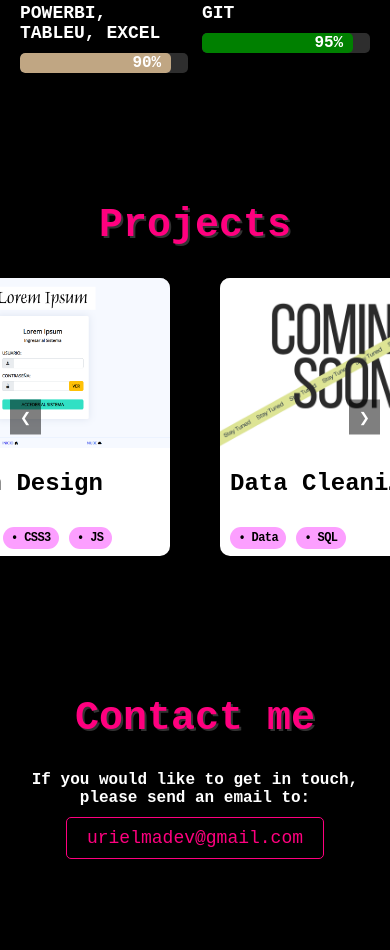
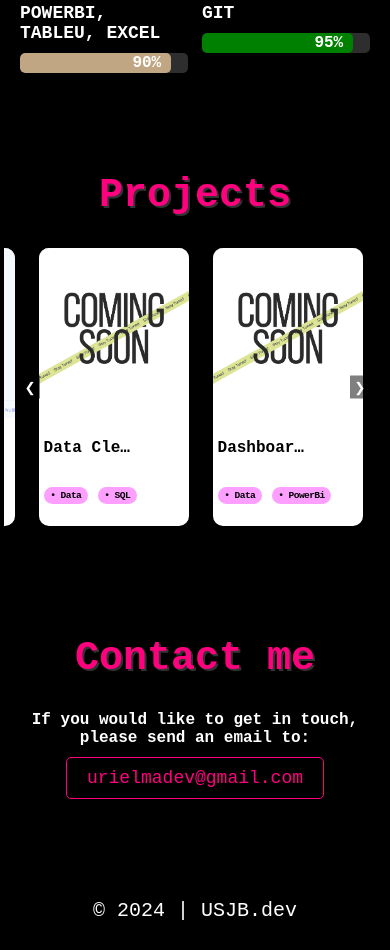
Before and after one commit to Urielmajb/usjbdev.github.io, a plain HTML site: page portafolio.html in a window 390 px wide. Shown: the part 1263-2213 px from the top of the page. Drawn offline with Linux system fonts and the light colour scheme.

Commit message:
Mejoras, se compuso lo responsive

```diff
--- a/css/style.css
+++ b/css/style.css
@@ -460,12 +460,12 @@ header {
 
 /* Projects Section */
 .projects {
-  padding: 50px 0;
-  background-color: #000000;
+  padding: 50px 2%;
+  background-color: #000;
 }
 
 .section-title {
-  color: white;
+  color: #fff;
   text-align: center;
   margin-bottom: 20px;
 }
@@ -481,54 +481,46 @@ header {
 .projects-container {
   display: flex;
   transition: transform 0.5s ease;
-  gap: 30px; /* Aumenta el espacio entre las tarjetas */
+  gap: 1.875em; /* Espacio entre tarjetas */
 }
 
 .article-wrapper {
-  width: 250px;
+  flex: 0 0 250px;
   border-radius: 10px;
-  overflow: hidden; /* Asegura que el contenido no sobresalga */
+  overflow: hidden;
   cursor: pointer;
-  background-color: white;
-  -webkit-transition: 0.15s all ease-in-out;
-  transition: 0.15s all ease-in-out;
-  margin: 0 10px; /* Espacio horizontal entre tarjetas */
+  background-color: #fff;
+  transition: transform 0.15s ease-in-out, box-shadow 0.15s ease-in-out;
+  margin: 0 0.625em; /* Espacio horizontal entre tarjetas */
 }
 
 .article-wrapper:hover {
-  -webkit-box-shadow: 10px 10px 0 #ff62b4, 20px 20px 0 #ff007f;
   box-shadow: 10px 10px 0 #ff62b4, 20px 20px 0 #ff007f;
-  border-color: #ff62b4;
-  -webkit-transform: translate(-20px, -20px);
-  -ms-transform: translate(-20px, -20px);
   transform: translate(-20px, -20px);
 }
 
 .article-wrapper:active {
-  -webkit-box-shadow: none;
   box-shadow: none;
-  -webkit-transform: translate(0, 0);
-  -ms-transform: translate(0, 0);
   transform: translate(0, 0);
 }
 
 .container-project {
   width: 100%;
   height: 170px;
-  background: gray;
+  background: #888; /* Cambio a un gris más claro para contraste */
 }
 
 .container-project img {
   width: 100%;
   height: 100%;
-  object-fit: cover; /* Asegura que la imagen cubra el área sin distorsión */
+  object-fit: cover;
 }
 
 .project-info {
-  padding: 10px;
+  padding: 0.625em;
   display: flex;
   flex-direction: column;
-  gap: 20px;
+  gap: 1.25em;
 }
 
 .project-title {
@@ -538,7 +530,7 @@ header {
   overflow: hidden;
   text-overflow: ellipsis;
   white-space: nowrap;
-  color: black;
+  color: #000;
 }
 
 .flex-pr {
@@ -549,11 +541,11 @@ header {
 
 .project-type {
   background: #fc9fff;
-  color: black;
+  color: #000;
   font-weight: bold;
   padding: 0.3em 0.7em;
   border-radius: 15px;
-  font-size: 12px;
+  font-size: 0.75em;
   letter-spacing: -0.6px;
 }
 
@@ -561,9 +553,8 @@ header {
   border-radius: 50%;
   width: 50px;
   height: 50px;
-  padding: 9px;
-  -webkit-transition: all 0.3s ease;
-  transition: all 0.3s ease;
+  padding: 0.5625em;
+  transition: transform 0.3s ease;
 }
 
 .slider-nav {
@@ -571,19 +562,84 @@ header {
   top: 50%;
   transform: translateY(-50%);
   background-color: rgba(0, 0, 0, 0.5);
-  color: white;
+  color: #fff;
   border: none;
-  padding: 10px;
+  padding: 0.625em;
   cursor: pointer;
   z-index: 100;
 }
 
 .prev {
-  left: 10px;
+  left: 1.25em;
 }
 
 .next {
-  right: 10px;
+  right: 1.25em;
+}
+
+/* Responsive Styles */
+@media (max-width: 768px) {
+  .projects {
+    padding: 30px 1.5%;
+  }
+
+  .projects-container {
+    gap: 1.5em;
+  }
+
+  .article-wrapper {
+    flex: 0 0 200px;
+    margin: 0 0.5em;
+  }
+
+  .project-info {
+    padding: 0.5em;
+    gap: 1em;
+  }
+
+  .project-title {
+    font-size: 1.25em;
+  }
+
+  .project-type {
+    font-size: 0.7em;
+  }
+
+  .slider-nav {
+    padding: 0.5em;
+  }
+}
+
+@media (max-width: 480px) {
+  .projects {
+    padding: 20px 1%;
+  }
+
+  .projects-container {
+    gap: 1em;
+  }
+
+  .article-wrapper {
+    flex: 0 0 150px;
+    margin: 0 0.25em;
+  }
+
+  .project-info {
+    padding: 0.3em;
+    gap: 0.75em;
+  }
+
+  .project-title {
+    font-size: 1em;
+  }
+
+  .project-type {
+    font-size: 0.6em;
+  }
+
+  .slider-nav {
+    padding: 0.3em;
+  }
 }
 
 
--- a/js/script.js
+++ b/js/script.js
@@ -51,7 +51,6 @@ document.addEventListener("DOMContentLoaded", function () {
         });
     });
     observer.observe(aboutSection);
-
    // Funcionalidad del slider
    const prevButton = document.querySelector('.slider-nav.prev');
    const nextButton = document.querySelector('.slider-nav.next');
@@ -78,4 +77,6 @@ document.addEventListener("DOMContentLoaded", function () {
            updateSlider();
        }
    });
+
+
 });
--- a/portafolio.html
+++ b/portafolio.html
@@ -174,31 +174,7 @@
                     </div>
                 </div>
             </article>
-            <!-- Más proyectos -->
-              <!-- Agrega más proyectos aquí siguiendo el mismo formato -->
-            <article class="article-wrapper">
-                <div class="container-project">
-                    <a href="https://github.com/Urielmajb/DisenioLogin_Bootstrap" target="_blank">
-                        <img src="assets/img/DisenioLogin.png" alt="Proyecto 2">
-                    </a>
-                </div>
-                <div class="project-info">
-                    <div class="flex-pr">
-                        <div class="project-title">Login Design</div>
-                        <div class="project-hover">
-                            <svg xmlns="http://www.w3.org/2000/svg" width="2em" height="2em" viewBox="0 0 24 24" stroke-width="2" fill="none" stroke="currentColor">
-                                <line y2="12" x2="19" y1="12" x1="5"></line>
-                                <polyline points="12 5 19 12 12 19"></polyline>
-                            </svg>
-                        </div>
-                    </div>
-                    <div class="types">
-                        <span class="project-type">• HTML5</span>
-                        <span class="project-type">• CSS3</span>
-                        <span class="project-type">• JS</span>
-                    </div>
-                </div>
-            </article>
+
             <!-- Más proyectos -->
               <!-- Agrega más proyectos aquí siguiendo el mismo formato -->
             <article class="article-wrapper">
@@ -256,7 +232,7 @@
                 </div>
                 <div class="project-info">
                     <div class="flex-pr">
-                        <div class="project-title">WebScrapping</div>
+                        <div class="project-title">New Portfolio</div>
                         <div class="project-hover">
                             <svg xmlns="http://www.w3.org/2000/svg" width="2em" height="2em" viewBox="0 0 24 24" stroke-width="2" fill="none" stroke="currentColor">
                                 <line y2="12" x2="19" y1="12" x1="5"></line>
@@ -265,8 +241,8 @@
                         </div>
                     </div>
                     <div class="types">
-                        <span class="project-type">• Data</span>
-                        <span class="project-type">• Python</span>
+                        <span class="project-type">• React</span>
+                        <span class="project-type">• TailwindCSS</span>
                     </div>
                 </div>
             </article>
```
Lines whose indentation alone changed are shown as unchanged.
